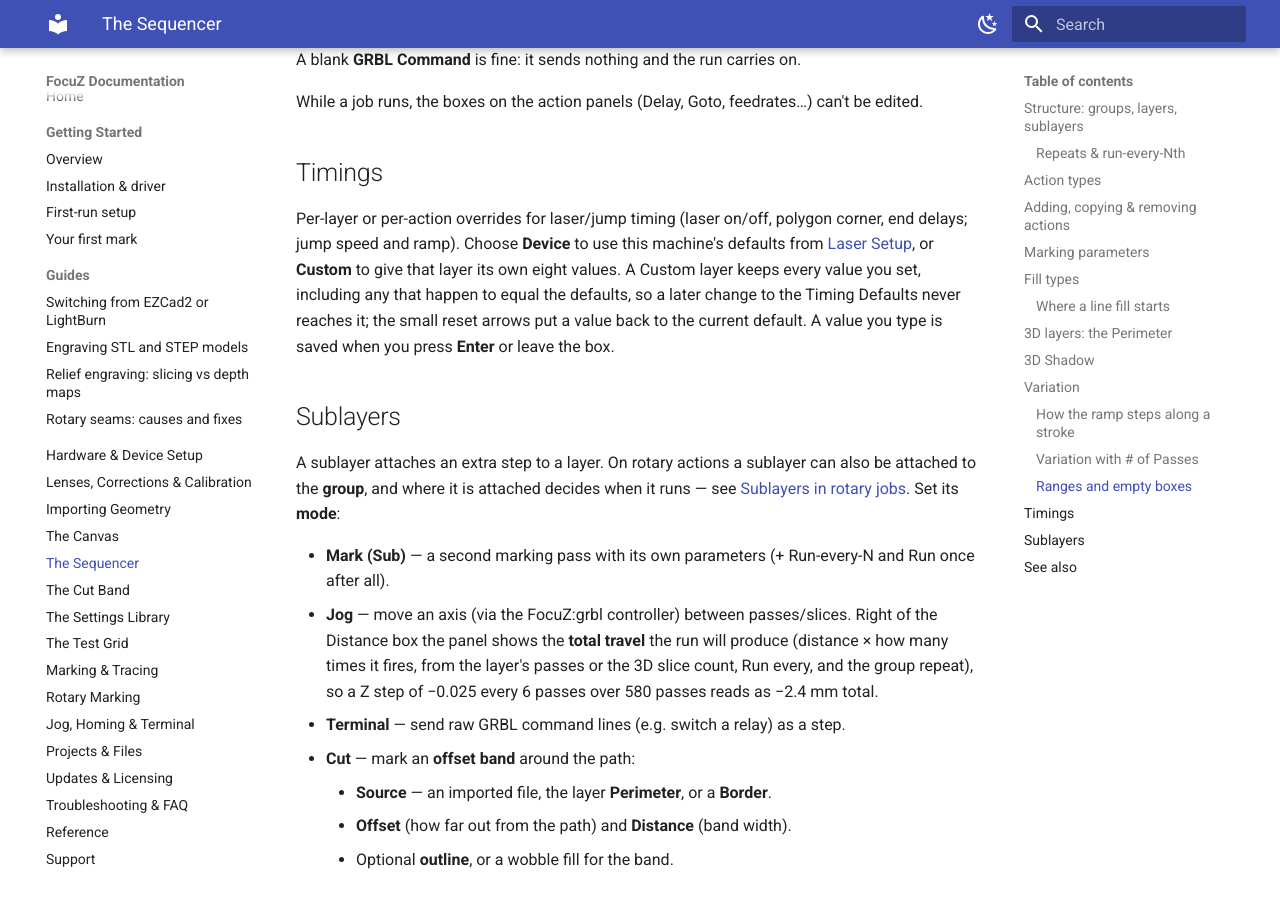
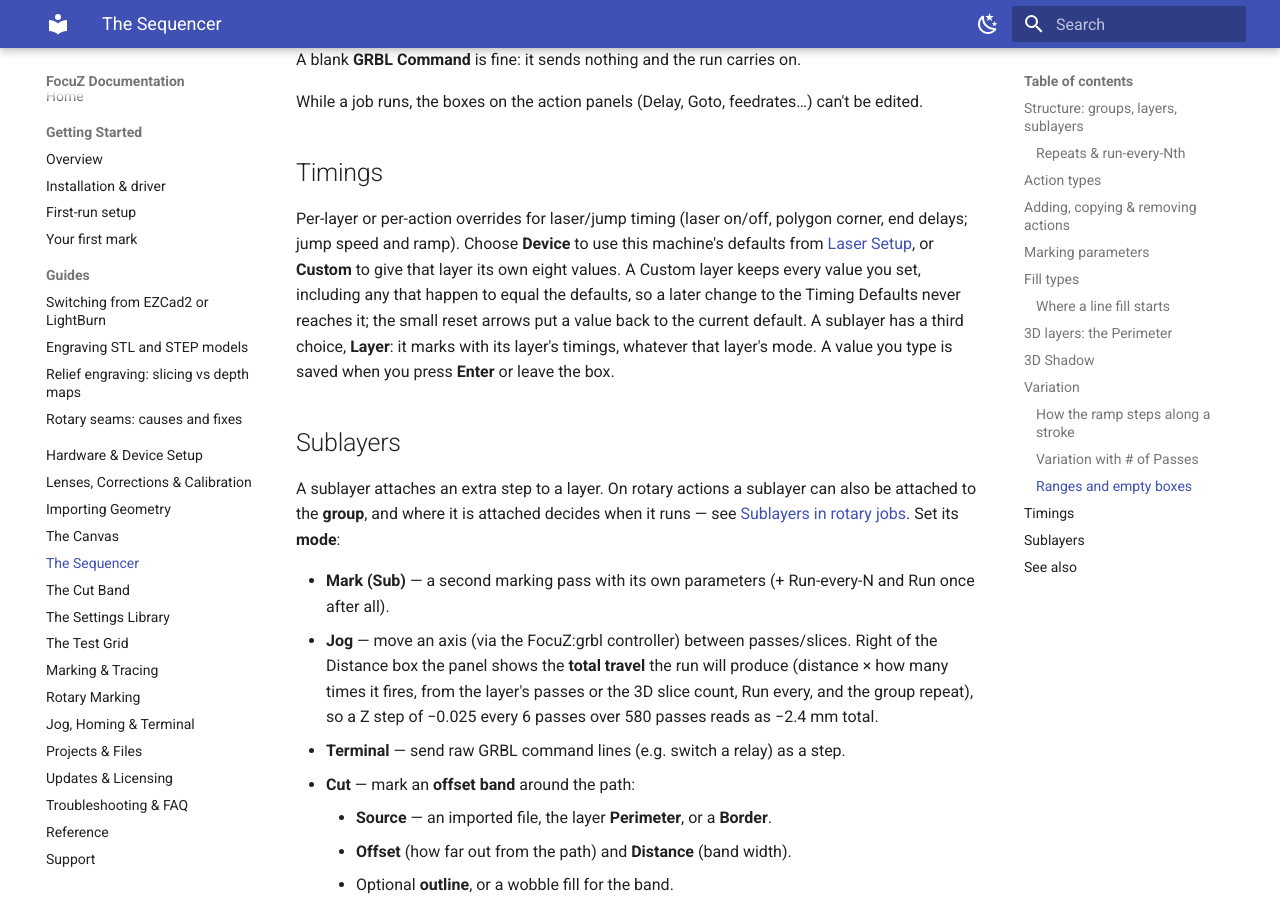
Before and after one commit to Lokahi-Shop/focuz-docs, an MkDocs documentation site: the page built from docs/sequencer.md, in a window 1280 px wide and 900 px high, scrolled down 10266 px. Built offline with MkDocs 1.6.1 and Material for MkDocs 9.7.7, drawn with Linux system fonts in a browser that asks for light colours.

Commit message:
Sequencer: a sublayer's Layer timing mode marks with its layer's timings
Co-Authored-By: Claude Fable 5.1 <noreply@anthropic.com>

```diff
--- a/docs/sequencer.md
+++ b/docs/sequencer.md
@@ -373,7 +373,8 @@ Per-layer or per-action overrides for laser/jump timing (laser on/off, polygon c
 speed and ramp). Choose **Device** to use this machine's defaults from
 [Laser Setup](hardware-setup.md#timing-defaults), or **Custom** to give that layer its own eight values.
 A Custom layer keeps every value you set, including any that happen to equal the defaults, so a later change
-to the Timing Defaults never reaches it; the small reset arrows put a value back to the current default. A
+to the Timing Defaults never reaches it; the small reset arrows put a value back to the current default. A sublayer
+has a third choice, **Layer**: it marks with its layer's timings, whatever that layer's mode. A
 value you type is saved when you press **Enter** or leave the box.
 
 ## Sublayers
```
